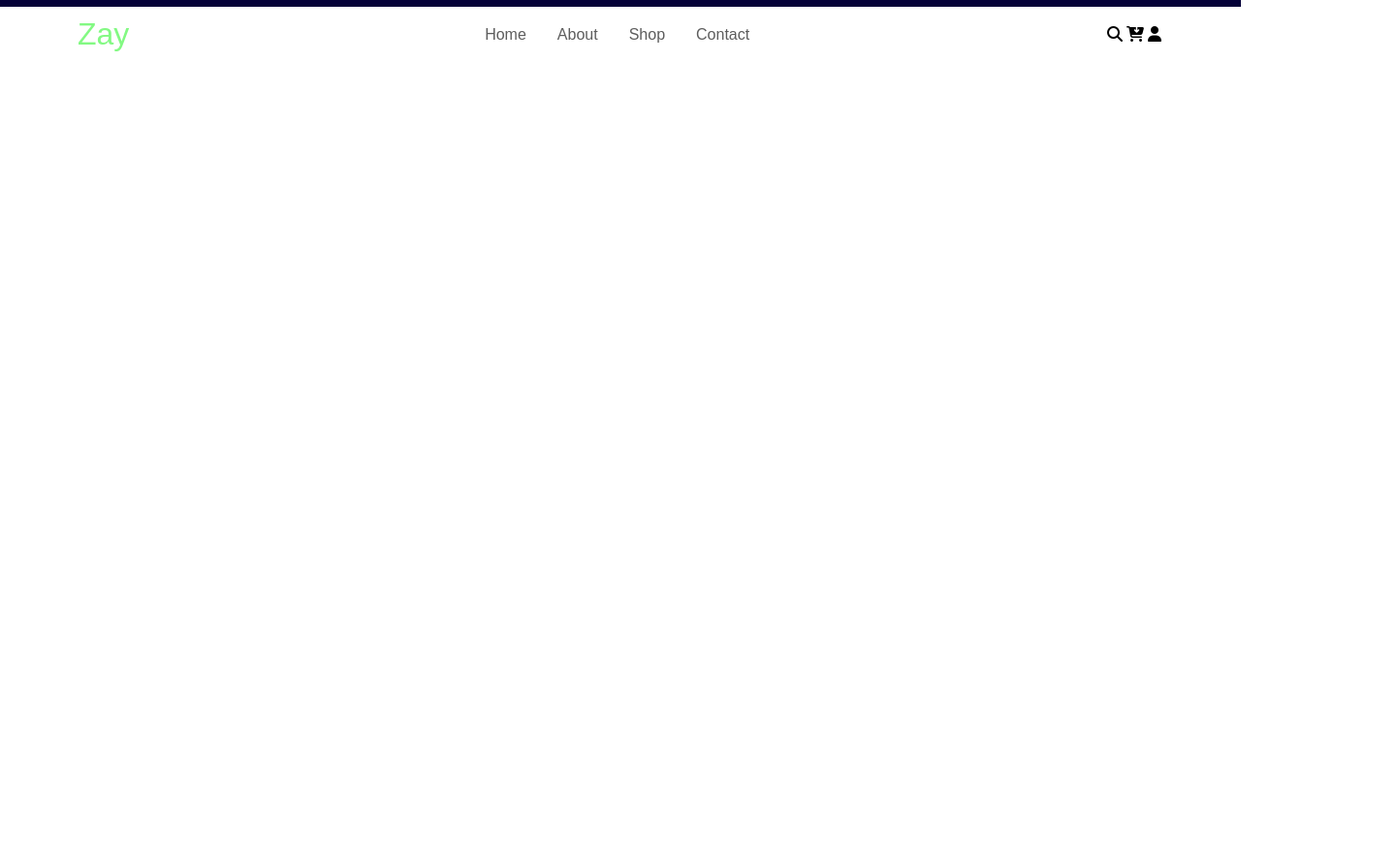
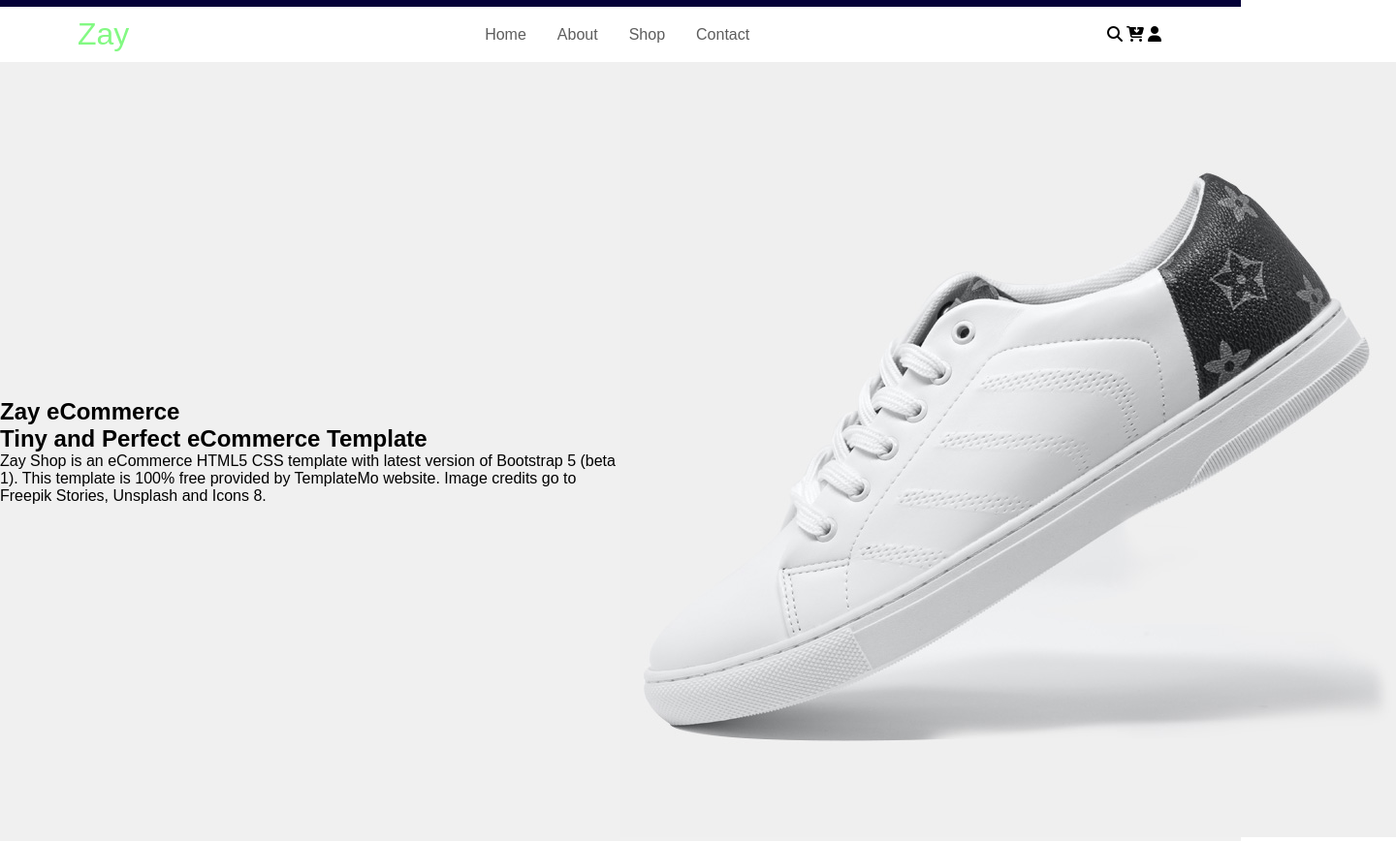
Before and after one commit to HamzaShah003/Web-Development, a plain HTML site: page index.html in a window 1280 px wide. Shown: the part 31-899 px from the top of the page at 97% size, 1440 px wide, since content can reach past the window. Before the commit the page ends 800 px from the top, so only its background shows below. Drawn offline with Linux system fonts and the light colour scheme.

Commit message:
html content added

```diff
--- a/index.html
+++ b/index.html
@@ -92,7 +92,24 @@
     </nav>
 
     <section class="hero">
-      <div></div>
+      <div class="wrapper">
+      <div class="hero-content">
+        <div class="content">
+          <h1>Zay <span>eCommerce</span></h1>
+          <h2>Tiny and Perfect eCommerce Template</h2>
+          <p>
+            Zay Shop is an eCommerce HTML5 CSS template with latest version of
+            Bootstrap 5 (beta 1). This template is 100% free provided by
+            TemplateMo website. Image credits go to Freepik Stories, Unsplash
+            and Icons 8.
+          </p>
+        </div>
+
+        <div class="content-img">
+          <img src="images/banner_shoe.jpg" alt="The image of white sneakers">
+        </div>
+      </div>
+      </div>
     </section>
   </body>
 </html>
--- a/style.css
+++ b/style.css
@@ -84,3 +84,19 @@ body {
   color: inherit;
   font-size: 1rem;
 }
+.hero {
+  background: #d3d3d359;
+}
+
+.hero-content {
+  display: flex;
+  justify-content: space-between;
+  align-items: center;
+}
+
+.content-img {
+  width: 50%;
+  background-position: center;
+  background-repeat: no-repeat;
+  background-size: cover;
+}
```
Also changed, not shown: images/banner_shoe.jpg (added).
